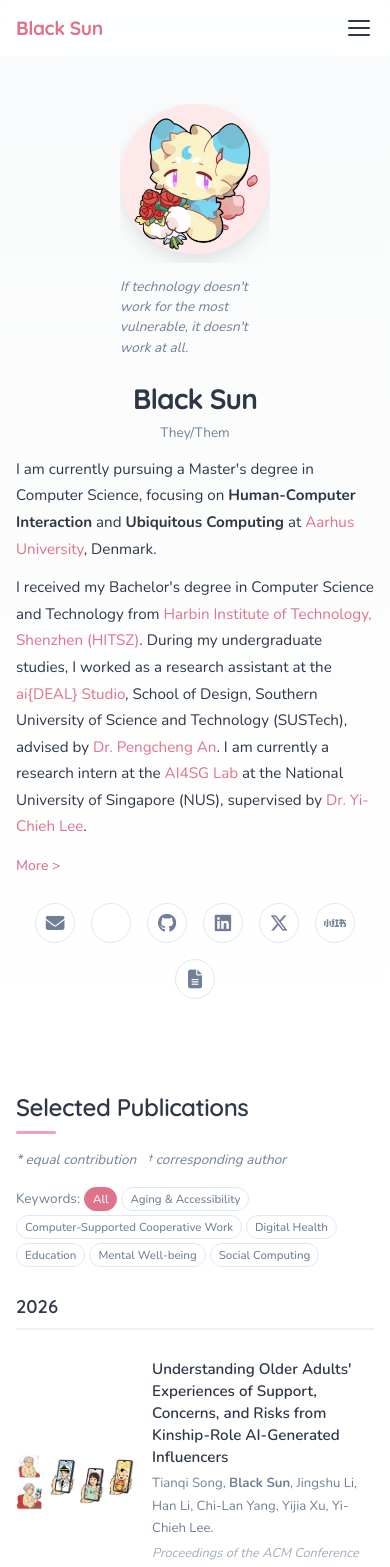
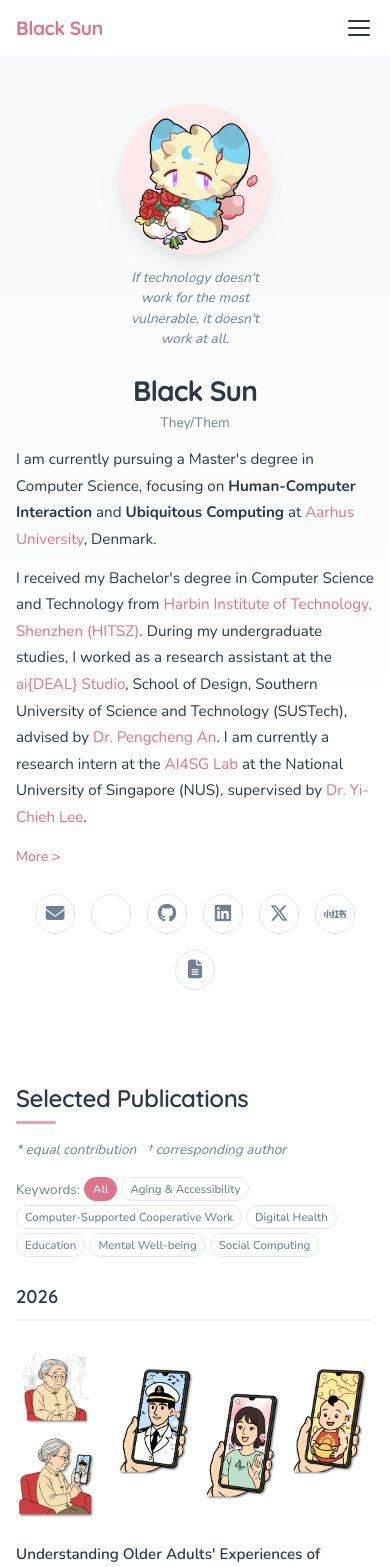
Before and after one commit to BlackThompson/New_Academic_Homepage, a React (Vite) app: page /#/ in a window 390 px wide. Shown: the top 1567 px of the page. Built offline with nearby package versions, Linux system fonts and the light colour scheme; some icons are missing.

Commit message:
add mobile adaptive

```diff
--- a/src/styles/global.css
+++ b/src/styles/global.css
@@ -312,11 +312,17 @@ img {
   width: 300px;
 }
 
-.hero-portrait img {
+.hero-portrait .lazy-img-wrapper {
   width: 100%;
   aspect-ratio: 1 / 1;
   border-radius: 50%;
   box-shadow: var(--shadow-lg);
+  overflow: hidden;
+}
+
+.hero-portrait img {
+  width: 100%;
+  height: 100%;
   object-fit: cover;
 }
 
@@ -1466,7 +1472,7 @@ img {
   }
 
   .hero-tagline {
-    text-align: left;
+    text-align: center;
   }
 
   .hero-bio {
@@ -1477,6 +1483,11 @@ img {
     justify-content: center;
   }
 
+  .hero-pronouns {
+    display: block;
+    text-align: center;
+  }
+
   .phd-callout {
     text-align: left;
   }
@@ -1496,11 +1507,90 @@ img {
   .sidebar-column {
     grid-template-columns: 1fr;
   }
+
+  /* Friends: single column on mobile */
+  .friends-list {
+    grid-template-columns: 1fr;
+    gap: 12px;
+  }
+
+  /* Fun page tabs: wrap and smaller */
+  .fun-tabs {
+    flex-wrap: wrap;
+    gap: 8px;
+  }
+
+  .fun-tab {
+    padding: 8px 16px;
+    font-size: 0.8rem;
+  }
+
+  /* Gallery: smaller height on mobile */
+  .gallery-item {
+    height: 180px;
+  }
+
+  /* Lightbox: larger image area */
+  .lightbox-img {
+    max-width: 95vw;
+    max-height: 70vh;
+  }
+
+  .lightbox-nav {
+    width: 36px;
+    height: 36px;
+    font-size: 1rem;
+  }
+
+  .lightbox-prev {
+    left: 8px;
+  }
+
+  .lightbox-next {
+    right: 8px;
+  }
+
+  .lightbox-info {
+    padding: 14px 16px;
+  }
+
+  .lightbox-info-header {
+    flex-direction: column;
+    gap: 4px;
+    align-items: flex-start;
+  }
+
+  .lightbox-info-desc {
+    font-size: 0.8rem;
+  }
+
+  /* Fun subsection */
+  .fun-intro {
+    font-size: 0.85rem;
+  }
+
+  .fun-subsection-title {
+    font-size: 1rem;
+  }
 }
 
 @media (max-width: 480px) {
+  .pub-item {
+    flex-direction: column;
+    align-items: flex-start;
+  }
+
   .pub-thumb {
-    width: 120px;
+    width: 100%;
+  }
+
+  .pub-thumb .lazy-img-wrapper {
+    height: auto;
+  }
+
+  .pub-thumb .lazy-img-wrapper img {
+    width: 100%;
+    height: auto;
   }
 
   .container,
@@ -1523,6 +1613,7 @@ img {
 
   .pub-filters {
     gap: 4px;
+    flex-wrap: wrap;
   }
 
   .filter-btn {
@@ -1537,6 +1628,25 @@ img {
 
   .news-date {
     width: auto;
+  }
+
+  /* Gallery: even smaller */
+  .gallery-item {
+    height: 140px;
+  }
+
+  .fun-tabs {
+    gap: 6px;
+  }
+
+  .fun-tab {
+    padding: 6px 12px;
+    font-size: 0.75rem;
+    gap: 5px;
+  }
+
+  .friend-item {
+    padding: 12px 14px;
   }
 }
 
```
Also changed, not shown: 1 other file (tests, documents, lock files or other folders).
